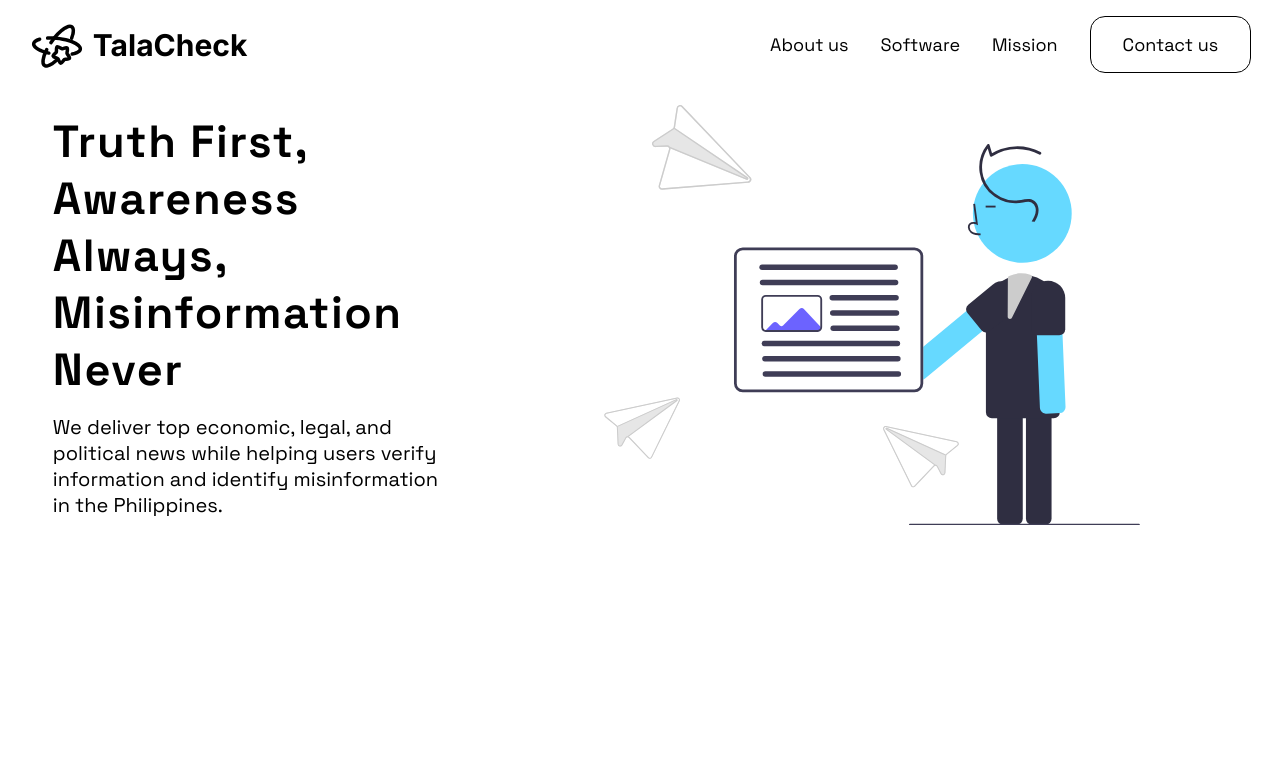
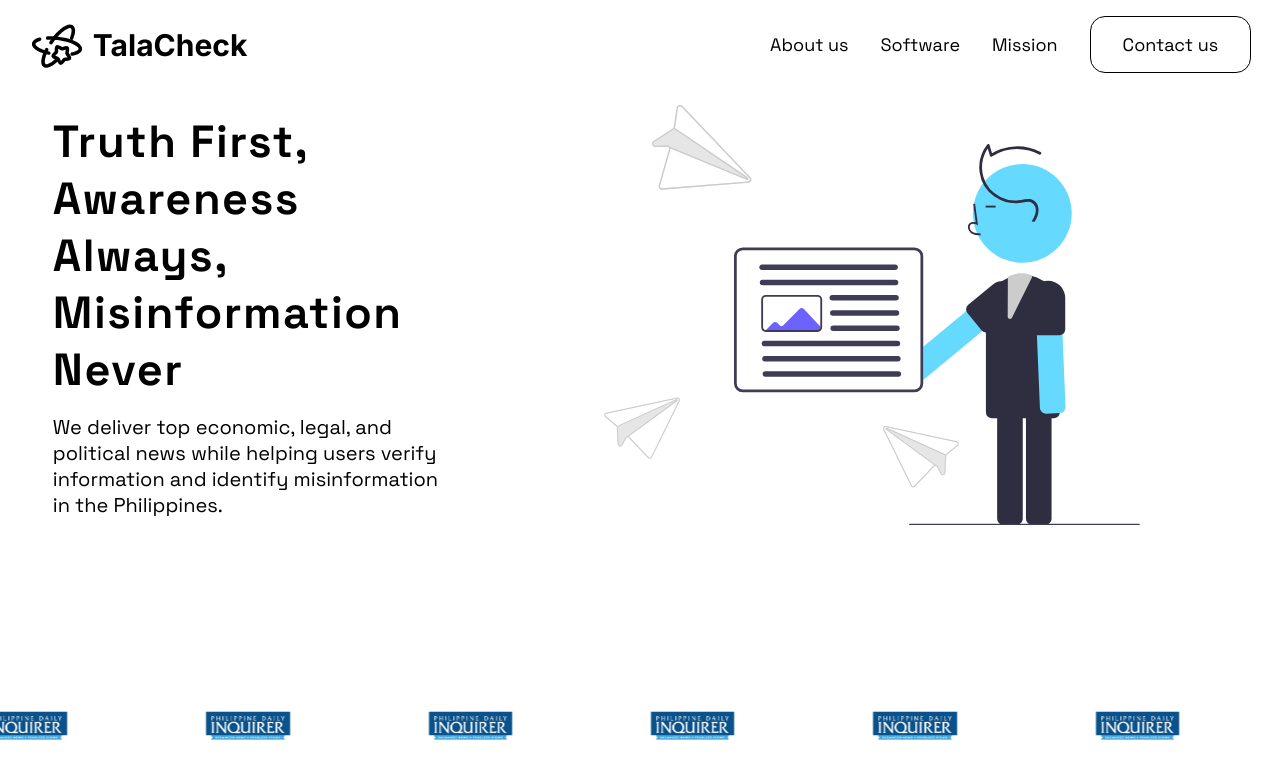
Before and after one commit to tempestmeow/TalaCheck-, a Next.js app: page / in a window 1280 px wide. Shown: the top 778 px of the page. Built offline with nearby package versions, Linux system fonts and the light colour scheme; a web font is replaced by a local one.

Commit message:
added sliding companies icon

```diff
--- a/app/global.css
+++ b/app/global.css
@@ -177,3 +177,45 @@ body {
     max-height: 300px;
   }
 }
+
+.companies-block,
+.icon-container {
+  display: flex;
+  align-items: center;
+}
+
+.companies-block {
+  gap: 7rem;
+  animation: slide 5s linear infinite;
+}
+
+.icon-container {
+  max-width: 170px;
+  max-height: 170px;
+}
+
+.icon-container img {
+  padding: 10px;
+  max-width: 100%;
+  max-height: 100%;
+}
+
+.icon-container:hover {
+  transform: scale(1.05);
+  box-shadow: 0 0 15px rgba(58, 58, 58, 0.6);
+  border-radius: 12px;
+  background-color: rgba(240, 248, 255, 0.8);
+}
+
+.companies-block:hover {
+  animation-play-state: paused;
+}
+
+@keyframes slide {
+  0% {
+    transform: translate(0%);
+  }
+  100% {
+    transform: translate(-50%);
+  }
+}
--- a/app/page.js
+++ b/app/page.js
@@ -22,6 +22,27 @@ export default function Home() {
             <MissionIcon />
           </div>
         </div>
+        <div className="companies-block">
+          <div className="icon-container">
+            <img src="/images/PDI.jpg" alt="PDI" />
+          </div>
+          <div className="icon-container">
+            <img src="/images/PDI.jpg" alt="PDI" />
+          </div>
+          <div className="icon-container">
+            <img src="/images/PDI.jpg" alt="PDI" />
+          </div>
+          <div className="icon-container">
+            <img src="/images/PDI.jpg" alt="PDI" />
+          </div>
+          <div className="icon-container">
+            <img src="/images/PDI.jpg" alt="PDI" />
+          </div>
+          <div className="icon-container">
+            <img src="/images/PDI.jpg" alt="PDI" />
+          </div>
+        </div>
+        <div className="software-block"></div>
       </div>
     </>
   );
```
Also changed, not shown: public/images/PDI.jpg (added).
